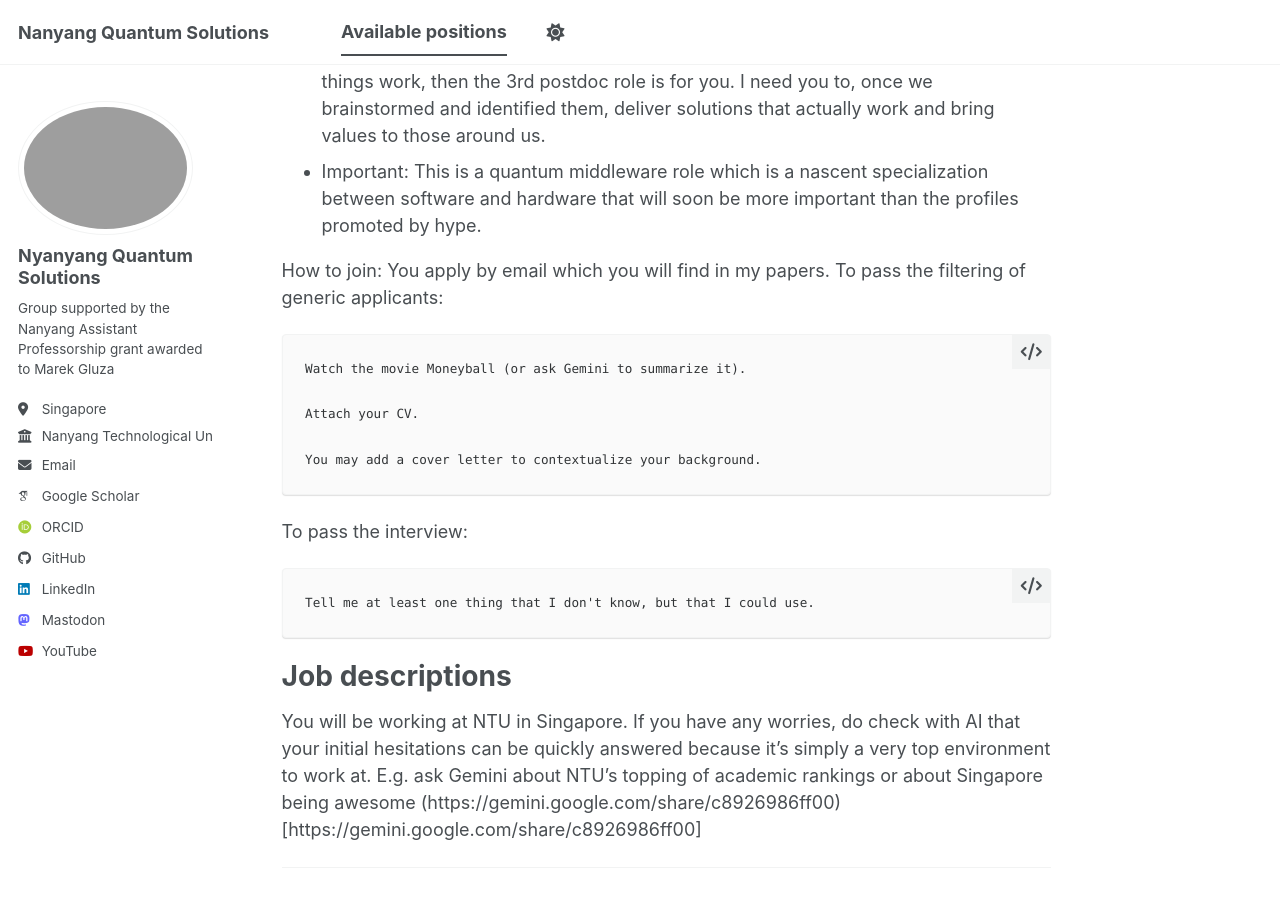
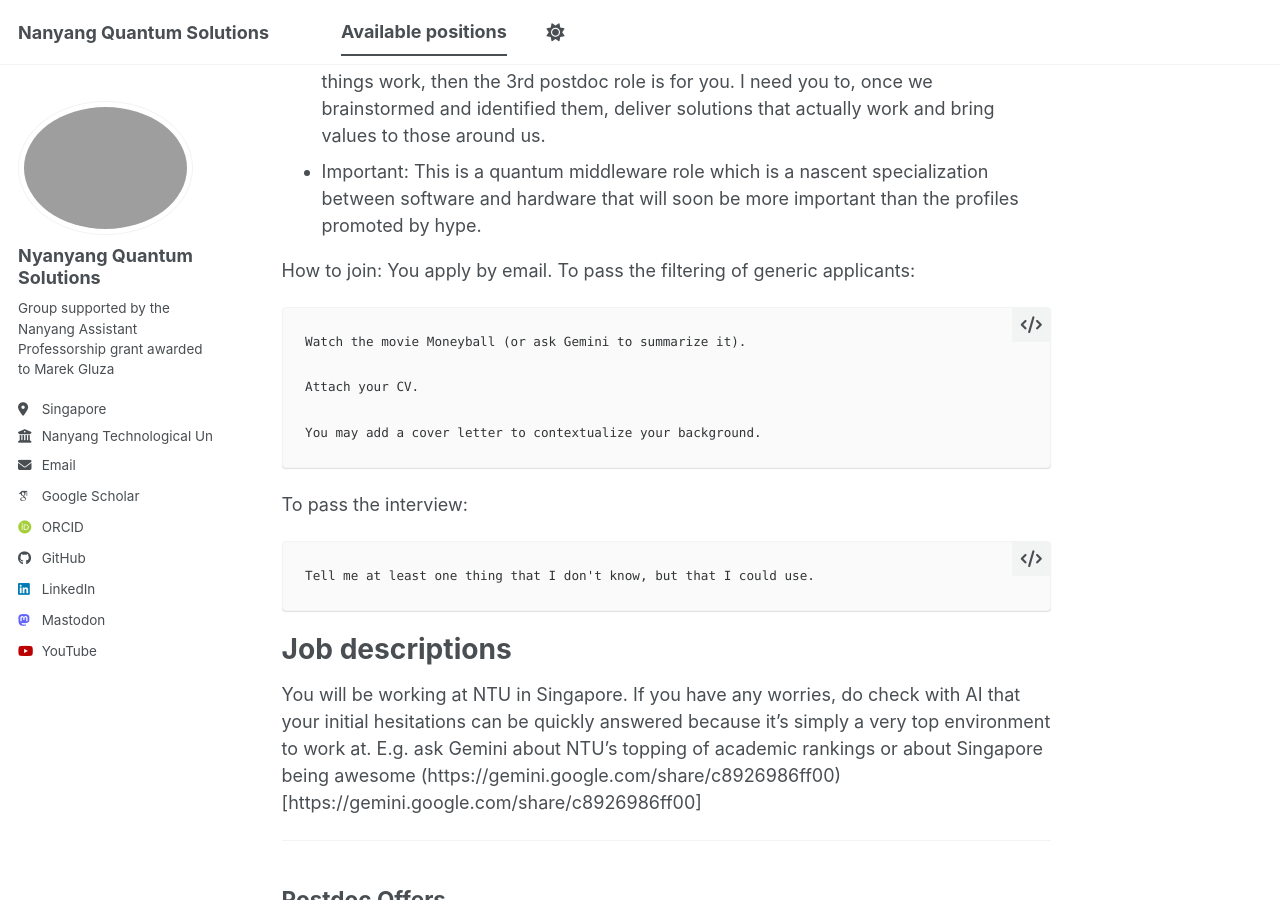
Before and after one commit to marekgluza/marekgluza.github.io, a Jekyll site: the page built from available_positions/openings.md, in a window 1280 px wide and 900 px high, scrolled down 1634 px. Built offline with Jekyll 4.4.1, drawn with Linux system fonts in a browser that asks for light colours; some web fonts are replaced; a script bundle is joined from its source files by our own code; library files that are not in the unit come from our copies.

Commit message:
Update openings.md

```diff
--- a/available_positions/openings.md
+++ b/available_positions/openings.md
@@ -39,7 +39,7 @@
 
 
 How to join:
-You apply by email which you will find in my papers. To pass the filtering of generic applicants:
+You apply by email. To pass the filtering of generic applicants:
 
     Watch the movie Moneyball (or ask Gemini to summarize it).
 
```
